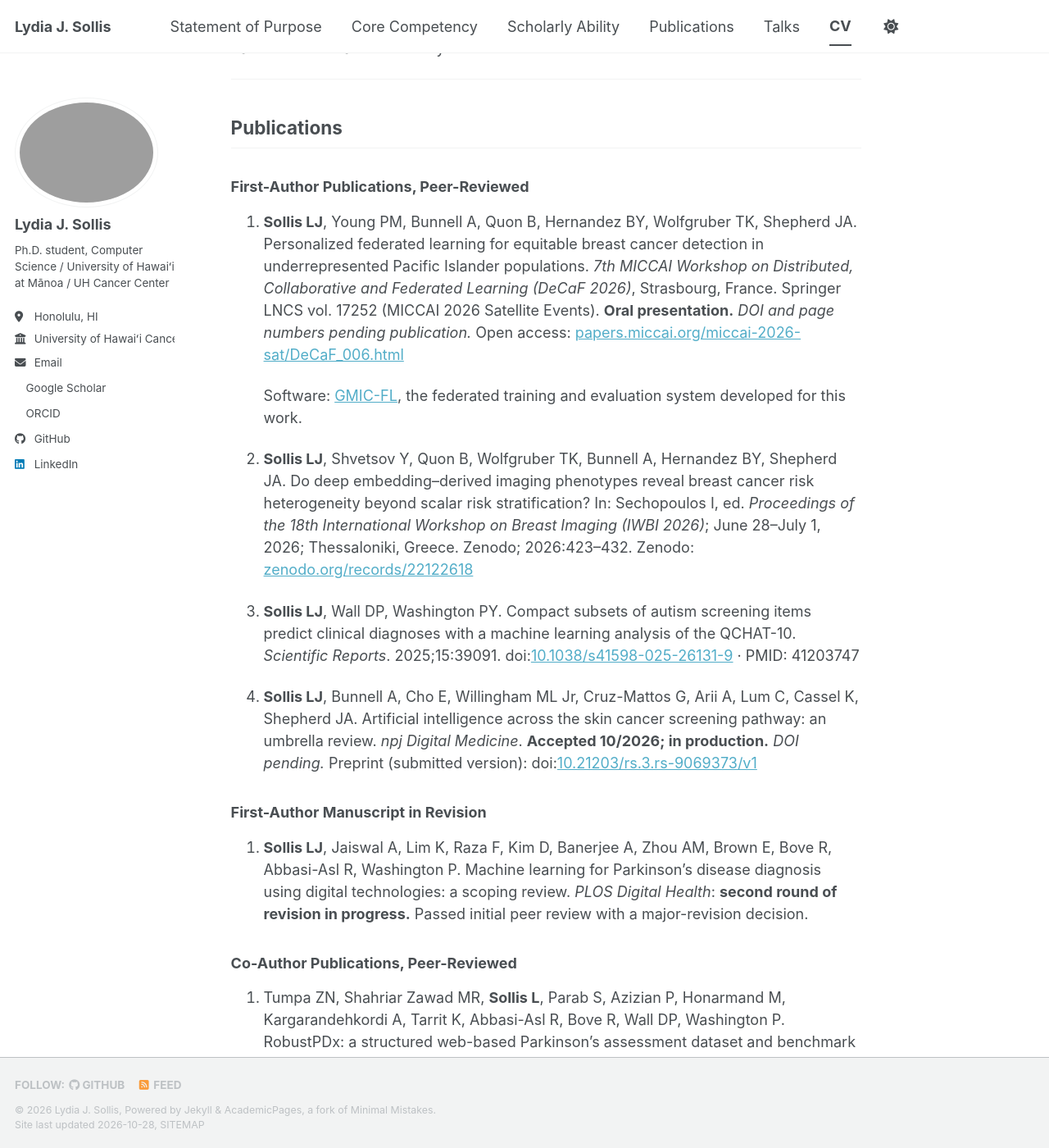
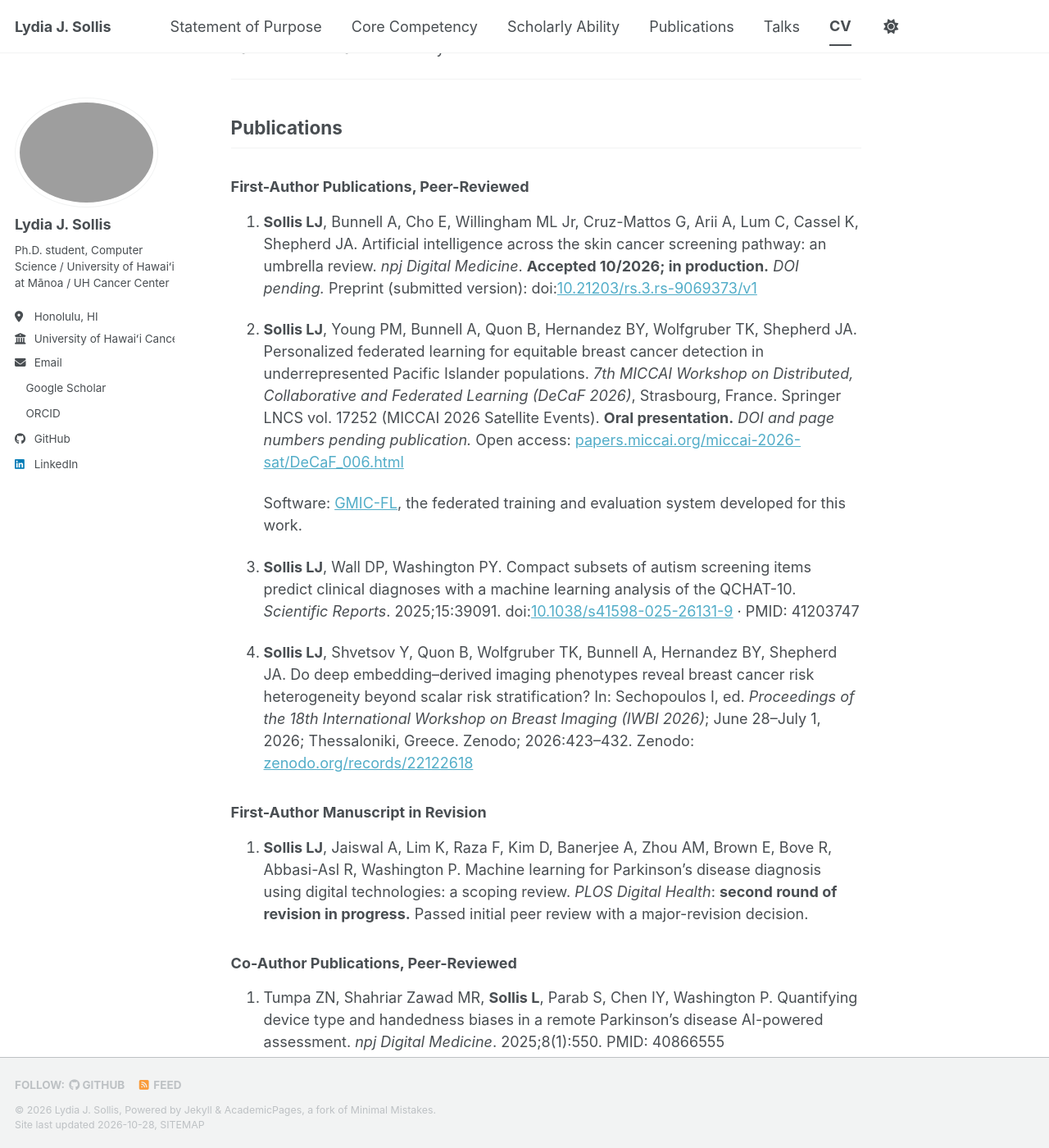
Before and after one commit to lsollis/lsollis.github.io, a Jekyll site: the page built from _pages/cv.md, in a window 1280 px wide and 1400 px high, scrolled down 1098 px. Shown: the whole window at 82% size. Built offline with Jekyll 4.4.1, drawn with Linux system fonts in a browser that asks for light colours; a style sheet for code colours, icons or effects is not loaded; part of the change alters nothing that is shown; some of the changed text lies outside the part shown.

Commit message:
Reorder publications: first-author by priority, co-author by impact factor
Scholarly ability and CV: umbrella review, DeCaF, Scientific Reports, IWBI;
then npj Digital Medicine, Scientific Data, JMIR Formative Research.

Co-Authored-By: Claude Opus 5.5 <noreply@anthropic.com>

```diff
--- a/_pages/cv.md
+++ b/_pages/cv.md
@@ -57,7 +57,12 @@ recruitment for the Parkinson's disease web study.
 
 ### First-Author Publications, Peer-Reviewed
 
-1. **Sollis LJ**, Young PM, Bunnell A, Quon B, Hernandez BY, Wolfgruber TK, Shepherd JA.
+1. **Sollis LJ**, Bunnell A, Cho E, Willingham ML Jr, Cruz-Mattos G, Arii A, Lum C, Cassel K,
+   Shepherd JA. Artificial intelligence across the skin cancer screening pathway: an umbrella review.
+   *npj Digital Medicine*. **Accepted 10/2026; in production.** *DOI pending.*
+   Preprint (submitted version): doi:[10.21203/rs.3.rs-9069373/v1](https://doi.org/10.21203/rs.3.rs-9069373/v1)
+
+2. **Sollis LJ**, Young PM, Bunnell A, Quon B, Hernandez BY, Wolfgruber TK, Shepherd JA.
    Personalized federated learning for equitable breast cancer detection in underrepresented Pacific
    Islander populations. *7th MICCAI Workshop on Distributed, Collaborative and Federated Learning
    (DeCaF 2026)*, Strasbourg, France. Springer LNCS vol. 17252 (MICCAI 2026 Satellite Events).
@@ -67,20 +72,15 @@ recruitment for the Parkinson's disease web study.
    Software: [GMIC-FL](https://github.com/shepherd-lab/GMIC-FL), the federated training and
    evaluation system developed for this work.
 
-2. **Sollis LJ**, Shvetsov Y, Quon B, Wolfgruber TK, Bunnell A, Hernandez BY, Shepherd JA. Do deep
+3. **Sollis LJ**, Wall DP, Washington PY. Compact subsets of autism screening items predict clinical
+   diagnoses with a machine learning analysis of the QCHAT-10. *Scientific Reports*. 2025;15:39091.
+   doi:[10.1038/s41598-025-26131-9](https://doi.org/10.1038/s41598-025-26131-9) · PMID: 41203747
+
+4. **Sollis LJ**, Shvetsov Y, Quon B, Wolfgruber TK, Bunnell A, Hernandez BY, Shepherd JA. Do deep
    embedding–derived imaging phenotypes reveal breast cancer risk heterogeneity beyond scalar risk
    stratification? In: Sechopoulos I, ed. *Proceedings of the 18th International Workshop on Breast
    Imaging (IWBI 2026)*; June 28–July 1, 2026; Thessaloniki, Greece. Zenodo; 2026:423–432.
    Zenodo: [zenodo.org/records/22122618](https://zenodo.org/records/22122618)
-
-3. **Sollis LJ**, Wall DP, Washington PY. Compact subsets of autism screening items predict clinical
-   diagnoses with a machine learning analysis of the QCHAT-10. *Scientific Reports*. 2025;15:39091.
-   doi:[10.1038/s41598-025-26131-9](https://doi.org/10.1038/s41598-025-26131-9) · PMID: 41203747
-
-4. **Sollis LJ**, Bunnell A, Cho E, Willingham ML Jr, Cruz-Mattos G, Arii A, Lum C, Cassel K,
-   Shepherd JA. Artificial intelligence across the skin cancer screening pathway: an umbrella review.
-   *npj Digital Medicine*. **Accepted 10/2026; in production.** *DOI pending.*
-   Preprint (submitted version): doi:[10.21203/rs.3.rs-9069373/v1](https://doi.org/10.21203/rs.3.rs-9069373/v1)
 
 ### First-Author Manuscript in Revision
 
@@ -91,19 +91,19 @@ recruitment for the Parkinson's disease web study.
 
 ### Co-Author Publications, Peer-Reviewed
 
-6. Tumpa ZN, Shahriar Zawad MR, **Sollis L**, Parab S, Azizian P, Honarmand M, Kargarandehkordi A,
+6. Tumpa ZN, Shahriar Zawad MR, **Sollis L**, Parab S, Chen IY, Washington P. Quantifying device type
+   and handedness biases in a remote Parkinson's disease AI-powered assessment. *npj Digital Medicine*.
+   2025;8(1):550. PMID: 40866555
+
+7. Tumpa ZN, Shahriar Zawad MR, **Sollis L**, Parab S, Azizian P, Honarmand M, Kargarandehkordi A,
    Tarrit K, Abbasi-Asl R, Bove R, Wall DP, Washington P. RobustPDx: a structured web-based
    Parkinson's assessment dataset and benchmark for AI robustness to device type and handedness.
    *Scientific Data*. 2026. Published online 08/2026.
    doi:[10.1038/s41597-026-08118-x](https://doi.org/10.1038/s41597-026-08118-x)
 
-7. Shahriar Zawad MR, Tumpa ZN, **Sollis L**, Parab S, Washington P. Remote assessment of Parkinson
+8. Shahriar Zawad MR, Tumpa ZN, **Sollis L**, Parab S, Washington P. Remote assessment of Parkinson
    disease using deep learning on structured mouse-trace data from suspected cases: machine-learning
    pilot feasibility study. *JMIR Formative Research*. 2026;10:e81368. PMID: 42361348
-
-8. Tumpa ZN, Shahriar Zawad MR, **Sollis L**, Parab S, Chen IY, Washington P. Quantifying device type
-   and handedness biases in a remote Parkinson's disease AI-powered assessment. *npj Digital Medicine*.
-   2025;8(1):550. PMID: 40866555
 
 ---
 
@@ -119,7 +119,7 @@ Islander populations.** 7th MICCAI Workshop on Distributed, Collaborative and Fe
 
 **Do deep embedding–derived imaging phenotypes reveal breast cancer risk heterogeneity beyond scalar
 risk stratification?** 18th International Workshop on Breast Imaging (IWBI 2026), Thessaloniki,
-Greece. June 28 – July 1, 2026. *Accompanying proceedings paper: see publication #2.*
+Greece. June 28 – July 1, 2026. *Accompanying proceedings paper: see publication #4.*
 Sollis LJ, Shvetsov Y, Quon B, Wolfgruber TK, Bunnell A, Hernandez BY, Shepherd JA.
 
 **Can clustering of deep image representations reveal latent breast cancer risk subtypes in a
--- a/_pages/scholarly-ability.md
+++ b/_pages/scholarly-ability.md
@@ -18,23 +18,41 @@ Each entry below includes a description of my specific contribution, as required
 
 | # | Venue | Year | Author Position | Venue quality |
 |---|---|---|---|---|
-| 1 | DeCaF, MICCAI 2026 | 2026 | **First, oral** | 58% accept; **top 29% selected for oral** |
-| 2 | IWBI 2026 proceedings | 2026 | **First** | 18th edition; peer-reviewed proceedings |
+| 1 | *npj Digital Medicine* | 2026 (accepted) | **First** | **IF 18.0 (2025 JCR)** |
+| 2 | DeCaF, MICCAI 2026 | 2026 | **First, oral** | 58% accept; **top 29% selected for oral** |
 | 3 | *Scientific Reports* | 2025 | **First** | IF 4.9 (2025 JCR) |
-| 4 | *npj Digital Medicine* | 2026 (accepted) | **First** | **IF 18.0 (2025 JCR)** |
-| 5 | *Scientific Data* | 2026 | Third | IF 7.2 (2025 JCR) |
-| 6 | *JMIR Formative Research* | 2026 | Third | IF 2.4 (5-yr 2.8) |
-| 7 | *npj Digital Medicine* | 2025 | Third | **IF 18.0 (2025 JCR)** |
+| 4 | IWBI 2026 proceedings | 2026 | **First** | 18th edition; peer-reviewed proceedings |
+| 5 | *npj Digital Medicine* | 2025 | Third | **IF 18.0 (2025 JCR)** |
+| 6 | *Scientific Data* | 2026 | Third | IF 7.2 (2025 JCR) |
+| 7 | *JMIR Formative Research* | 2026 | Third | IF 2.4 (5-yr 2.8) |
 
-All items except #4 are indexed in Web of Science and Scopus; the four journal articles among them are
-also in MEDLINE/PubMed. Item 4 was accepted on October 26, 2026 and is in production; its DOI is pending.
+All items except #1 are indexed in Web of Science and Scopus; the four journal articles among them are
+also in MEDLINE/PubMed. Item 1 was accepted on October 26, 2026 and is in production; its DOI is pending.
 
 In addition, a first-author scoping review at *PLOS Digital Health* (Q1, reported IF ~8.5) passed
 initial peer review with a major-revision decision and is in its second round of revision.
 
 ## First-author publications, peer-reviewed
 
-### 1. Personalized federated learning for equitable breast cancer detection in underrepresented Pacific Islander populations
+### 1. Artificial intelligence across the skin cancer screening pathway: an umbrella review
+
+**Sollis LJ**, Bunnell A, Cho E, Willingham ML Jr, Cruz-Mattos G, Arii A, Lum C, Cassel K, Shepherd JA.
+*npj Digital Medicine*. **Accepted October 26, 2026; in production. DOI pending.** **First author.**
+
+Synthesizes 46 systematic reviews appraised with ROBIS and AMSTAR 2. Finds that over 70% of datasets
+came from majority light-skinned populations, that ROBIS flagged high risk of bias in 31 of 46 reviews,
+and that no review applied an implementation science framework.
+
+The accepted manuscript is not posted here while it is in production; the link below is the public
+preprint of the submitted version.
+
+[Preprint](https://doi.org/10.21203/rs.3.rs-9069373/v1)
+
+**Evidence of venue quality:** *npj Digital Medicine* (Springer Nature) has a 2025 impact factor of
+**18.0** (Journal Citation Reports), the leading journal in digital medicine. Indexed in MEDLINE/PubMed,
+Web of Science, and Scopus.
+
+### 2. Personalized federated learning for equitable breast cancer detection in underrepresented Pacific Islander populations
 
 **Sollis LJ**, Young PM, Bunnell A, Quon B, Hernandez BY, Wolfgruber TK, Shepherd JA.
 *7th MICCAI Workshop on Distributed, Collaborative and Federated Learning (DeCaF 2026)*,
@@ -59,7 +77,27 @@ accepted papers, 7 were selected for oral presentation, placing this paper in th
 submissions. DeCaF is the established venue for distributed and federated learning in medical imaging,
 now in its 7th edition as a MICCAI satellite event, and proceedings are published by Springer.
 
-### 2. Do deep embedding-derived imaging phenotypes reveal breast cancer risk heterogeneity beyond scalar risk stratification?
+### 3. Compact subsets of autism screening items predict clinical diagnoses with a machine learning analysis of the QCHAT-10
+
+**Sollis LJ**, Wall DP, Washington PY. *Scientific Reports*. 2025;15:39091. **First author.**
+
+Trained models on New Zealand and Saudi Arabian QCHAT-10 cohorts and tested transfer to clinically
+diagnosed Polish cases. Recursive feature elimination converged on four-item models sharing three
+features (eye contact, gaze following, and pretend play), reaching AUROC 85-87% on clinical
+diagnoses, demonstrating partial transfer from assessment-score prediction to clinical diagnosis.
+
+[Published article](https://doi.org/10.1038/s41598-025-26131-9) · [PDF](/files/scientific-reports-2025-sollis.pdf)
+
+**My contribution:** I conceived the study, curated the three national datasets, designed the
+methodology including the recursive feature elimination and threshold-tuning approach, carried out all
+experiments, and wrote the original draft. (Published statement credits me with conceptualization, data
+curation, methodology, carrying out experiments, and writing the original draft.)
+
+**Evidence of venue quality:** *Scientific Reports* (Nature Portfolio) has a 2025 impact factor of 4.9
+(Journal Citation Reports) and is among the most-cited journals in the world. Indexed in MEDLINE/PubMed,
+Web of Science, and Scopus.
+
+### 4. Do deep embedding-derived imaging phenotypes reveal breast cancer risk heterogeneity beyond scalar risk stratification?
 
 **Sollis LJ**, Shvetsov Y, Quon B, Wolfgruber TK, Bunnell A, Hernandez BY, Shepherd JA.
 In: Sechopoulos I, ed. *Proceedings of the 18th International Workshop on Breast Imaging (IWBI 2026)*,
@@ -82,47 +120,25 @@ international meeting dedicated to breast imaging, now in its 18th edition, with
 proceedings. The 2026 scientific program comprised 36 proffered oral presentations and 80 posters.
 IWBI does not publish an acceptance rate.
 
-### 3. Compact subsets of autism screening items predict clinical diagnoses with a machine learning analysis of the QCHAT-10
+## Co-author publications, peer-reviewed
 
-**Sollis LJ**, Wall DP, Washington PY. *Scientific Reports*. 2025;15:39091. **First author.**
+### 5. Quantifying device type and handedness biases in a remote Parkinson's disease AI-powered assessment
 
-Trained models on New Zealand and Saudi Arabian QCHAT-10 cohorts and tested transfer to clinically
-diagnosed Polish cases. Recursive feature elimination converged on four-item models sharing three
-features (eye contact, gaze following, and pretend play), reaching AUROC 85-87% on clinical
-diagnoses, demonstrating partial transfer from assessment-score prediction to clinical diagnosis.
+Tumpa ZN, Shahriar Zawad MR, **Sollis L**, Parab S, Chen IY, Washington P.
+*npj Digital Medicine*. 2025;8(1):550.
 
-[Published article](https://doi.org/10.1038/s41598-025-26131-9) · [PDF](/files/scientific-reports-2025-sollis.pdf)
+[Published article](https://doi.org/10.1038/s41746-025-01934-2)
 
-**My contribution:** I conceived the study, curated the three national datasets, designed the
-methodology including the recursive feature elimination and threshold-tuning approach, carried out all
-experiments, and wrote the original draft. (Published statement credits me with conceptualization, data
-curation, methodology, carrying out experiments, and writing the original draft.)
-
-**Evidence of venue quality:** *Scientific Reports* (Nature Portfolio) has a 2025 impact factor of 4.9
-(Journal Citation Reports) and is among the most-cited journals in the world. Indexed in MEDLINE/PubMed,
-Web of Science, and Scopus.
-
-### 4. Artificial intelligence across the skin cancer screening pathway: an umbrella review
-
-**Sollis LJ**, Bunnell A, Cho E, Willingham ML Jr, Cruz-Mattos G, Arii A, Lum C, Cassel K, Shepherd JA.
-*npj Digital Medicine*. **Accepted October 26, 2026; in production. DOI pending.** **First author.**
-
-Synthesizes 46 systematic reviews appraised with ROBIS and AMSTAR 2. Finds that over 70% of datasets
-came from majority light-skinned populations, that ROBIS flagged high risk of bias in 31 of 46 reviews,
-and that no review applied an implementation science framework.
-
-The accepted manuscript is not posted here while it is in production; the link below is the public
-preprint of the submitted version.
-
-[Preprint](https://doi.org/10.21203/rs.3.rs-9069373/v1)
+**My contribution:** I implemented the web-based assessment platform with two co-authors and co-led
+participant recruitment for the study. The device-type and handedness biases characterized here are
+properties of the collection instrument I helped build, which is what makes this finding
+methodologically relevant to my dissertation's treatment of acquisition shift.
 
 **Evidence of venue quality:** *npj Digital Medicine* (Springer Nature) has a 2025 impact factor of
-**18.0** (Journal Citation Reports), the leading journal in digital medicine. Indexed in MEDLINE/PubMed,
-Web of Science, and Scopus.
+**18.0** (Journal Citation Reports), making it the leading journal in digital medicine. Indexed in
+MEDLINE/PubMed, Web of Science, and Scopus.
 
-## Co-author publications, peer-reviewed
-
-### 5. RobustPDx: a structured web-based Parkinson's assessment dataset and benchmark for AI robustness to device type and handedness
+### 6. RobustPDx: a structured web-based Parkinson's assessment dataset and benchmark for AI robustness to device type and handedness
 
 Tumpa ZN, Shahriar Zawad MR, **Sollis L**, Parab S, Azizian P, Honarmand M, Kargarandehkordi A,
 Tarrit K, Abbasi-Asl R, Bove R, Wall DP, Washington P. *Scientific Data*. 2026. Published online August 18, 2026.
@@ -142,7 +158,7 @@ final manuscript. (Published statement: "M.R.S.Z., L.S., and S.P. implemented th
 (Journal Citation Reports). It publishes peer-reviewed data descriptors held to explicit reusability and
 documentation standards. Indexed in MEDLINE/PubMed, Web of Science, and Scopus.
 
-### 6. Remote assessment of Parkinson disease using deep learning on structured mouse-trace data from suspected cases
+### 7. Remote assessment of Parkinson disease using deep learning on structured mouse-trace data from suspected cases
 
 Shahriar Zawad MR, Tumpa ZN, **Sollis L**, Parab S, Washington P.
 *JMIR Formative Research*. 2026;10:e81368.
@@ -155,22 +171,6 @@ lists me under Conceptualization, Data curation, and Web development.)
 
 **Evidence of venue quality:** *JMIR Formative Research* has a 2025 impact factor of 2.4 (5-year 2.8).
 Indexed in MEDLINE/PubMed, PubMed Central, Web of Science, and Scopus.
-
-### 7. Quantifying device type and handedness biases in a remote Parkinson's disease AI-powered assessment
-
-Tumpa ZN, Shahriar Zawad MR, **Sollis L**, Parab S, Chen IY, Washington P.
-*npj Digital Medicine*. 2025;8(1):550.
-
-[Published article](https://doi.org/10.1038/s41746-025-01934-2)
-
-**My contribution:** I implemented the web-based assessment platform with two co-authors and co-led
-participant recruitment for the study. The device-type and handedness biases characterized here are
-properties of the collection instrument I helped build, which is what makes this finding
-methodologically relevant to my dissertation's treatment of acquisition shift.
-
-**Evidence of venue quality:** *npj Digital Medicine* (Springer Nature) has a 2025 impact factor of
-**18.0** (Journal Citation Reports), making it the leading journal in digital medicine. Indexed in
-MEDLINE/PubMed, Web of Science, and Scopus.
 
 ## Manuscript in revision
 
```
